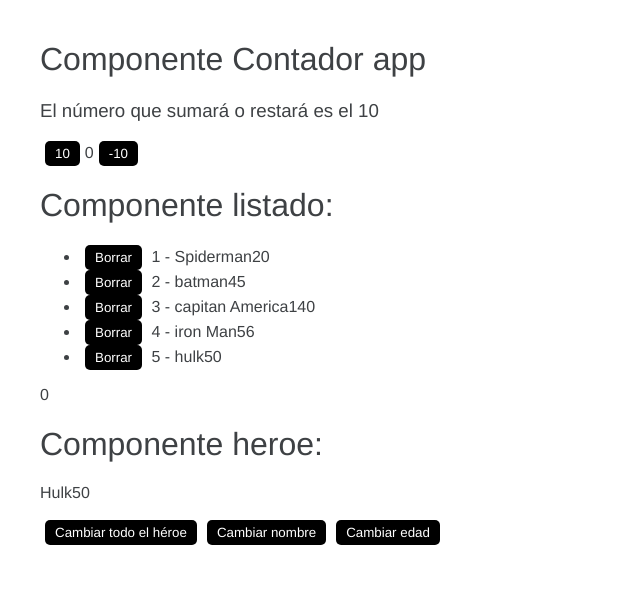
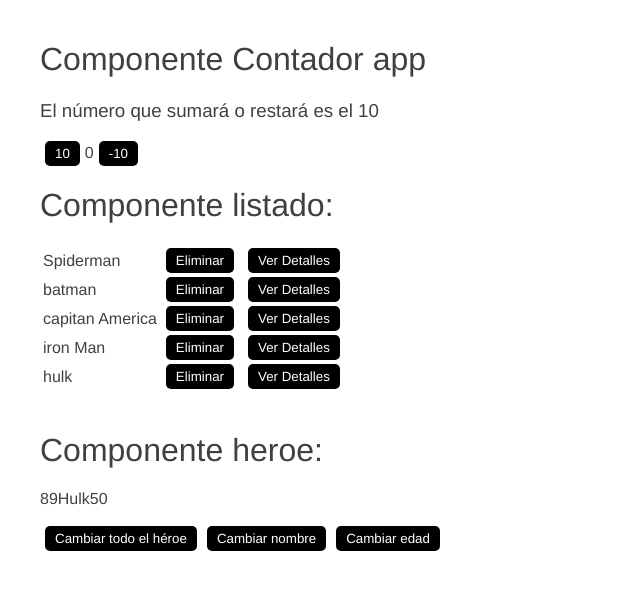
Before and after one commit to fvameric/DAW2_Angular_Heroes, an Angular app: page / in a window 1280 px wide. Shown: the top 590 px of the page, without its empty margins (0-640 px from the left). Built offline with nearby package versions, Linux system fonts and the light colour scheme.

Commit message:
Botón eliminar y consultar
Botón para eliminar héroes de la array y otro para ver su info.

```diff
--- a/src/app/heroes/Heroe.ts
+++ b/src/app/heroes/Heroe.ts
@@ -1,4 +1,5 @@
 export interface Heroe {
+    id: number,
     nombre: string,
     edad: number;
 }
--- a/src/app/heroes/Heroe/heroes.component.html
+++ b/src/app/heroes/Heroe/heroes.component.html
@@ -1,5 +1,5 @@
 <h1>Componente heroe:</h1>
-{{name}}{{years}}
+{{id}}{{name}}{{years}}
 <br><br>
 <button (click)="cambiarHeroe()">Cambiar todo el héroe</button>
 <button (click)="cambiarNombre()">Cambiar nombre</button>
--- a/src/app/heroes/Heroe/heroes.component.ts
+++ b/src/app/heroes/Heroe/heroes.component.ts
@@ -11,15 +11,16 @@ import { Heroe } from 'src/app/heroes/Heroe';
 export class HeroesComponent implements OnInit {
 
   heroes: Heroe[] = [
-    { nombre: 'Spiderman', edad: 20 },
-    { nombre: 'batman', edad: 45 },
-    { nombre: 'capitan America', edad: 140 },
-    { nombre: 'iron Man', edad: 56 },
-    { nombre: 'hulk', edad: 50 }
-  ]
+    { id: 10, nombre: 'Spiderman', edad: 20 },
+    { id: 40, nombre: 'batman', edad: 45 },
+    { id: 21, nombre: 'capitan America', edad: 140 },
+    { id: 3, nombre: 'iron Man', edad: 56 },
+    { id: 89, nombre: 'hulk', edad: 50 }
+  ];
 
   constructor() { }
 
+  id: number = 0;
   name: string = '';
   years: number = 0;
   numRandom: number = 0;
@@ -29,6 +30,7 @@ export class HeroesComponent implements OnInit {
   }
 
   cambiarHeroe() {
+    this.id = this.heroes[this.buscarNumRandom()].id;
     this.name = this.ponerMayuscula(this.heroes[this.buscarNumRandom()].nombre);
     this.years = this.heroes[this.buscarNumRandom()].edad;
   }
--- a/src/app/heroes/listado/listado.component.css
+++ b/src/app/heroes/listado/listado.component.css
@@ -0,0 +1,4 @@
+th {
+    text-align: left;
+    font-weight: bold;
+}
--- a/src/app/heroes/listado/listado.component.html
+++ b/src/app/heroes/listado/listado.component.html
@@ -1,8 +1,13 @@
 <h1>Componente listado:</h1>
-<ul class="heroesLista">
-    <li *ngFor="let heroe of heroes; let i = index">
-        <button (click)="eliminarHeroe(i)">Borrar</button> {{i+1}} - {{heroe.nombre}}{{heroe.edad}}
-    </li>
-</ul>
-
- {{indice}}
+<table>
+    <tr *ngFor="let heroe of heroes; let i = index">
+        <td>{{heroe.nombre}}</td>
+        <td><button type="button" (click)="eliminarHeroe(i)">Eliminar</button></td>
+        <td><button type="button" (click)="verDetallesHeroe(i)">Ver Detalles</button></td>
+        <td *ngIf="seleccionado && indice == i">
+            {{heroeDetalle.id}} - {{heroeDetalle.nombre}} - {{heroeDetalle.edad}}
+        </td>
+    </tr>
+</table>
+<br>
+<div *ngIf="heroeEliminado.nombre">Se eliminó: {{heroeEliminado.nombre}}</div>
--- a/src/app/heroes/listado/listado.component.ts
+++ b/src/app/heroes/listado/listado.component.ts
@@ -10,22 +10,46 @@ import { Heroe } from 'src/app/heroes/Heroe';
 export class ListadoComponent implements OnInit {
 
   heroes: Heroe[] = [
-    { nombre: 'Spiderman', edad: 20 },
-    { nombre: 'batman', edad: 45 },
-    { nombre: 'capitan America', edad: 140 },
-    { nombre: 'iron Man', edad: 56 },
-    { nombre: 'hulk', edad: 50 }
-  ]
+    { id: 10, nombre: 'Spiderman', edad: 20 },
+    { id: 40, nombre: 'batman', edad: 45 },
+    { id: 21, nombre: 'capitan America', edad: 140 },
+    { id: 3, nombre: 'iron Man', edad: 56 },
+    { id: 89, nombre: 'hulk', edad: 50 }
+  ];
 
+  heroeEliminado: Heroe = {
+    id: 0, nombre: '', edad: 0
+  };
+  heroeDetalle: Heroe = {
+    id: 0, nombre: '', edad: 0
+  };
+
+  seleccionado: boolean = false;
   indice: number = 0;
 
-  constructor() { }
+  constructor(
+  ) { }
+
 
   ngOnInit(): void {
   }
 
-  eliminarHeroe(indice:number) {
-    delete this.heroes[indice];
+  eliminarHeroe(i:number) {
+    this.indice = -1;
+    this.heroeEliminado = this.heroes[i];
+    this.heroes.splice(i,1);
+  }
+
+  /*
+  modificarHeroe(i:number) {
+    this.heroes[indice].nombre = "LEMAO";
+  }
+  */
+
+  verDetallesHeroe(i:number) {
+    this.indice = i;
+    this.seleccionado = true;
+    this.heroeDetalle = this.heroes[i];
   }
 
 }
```
